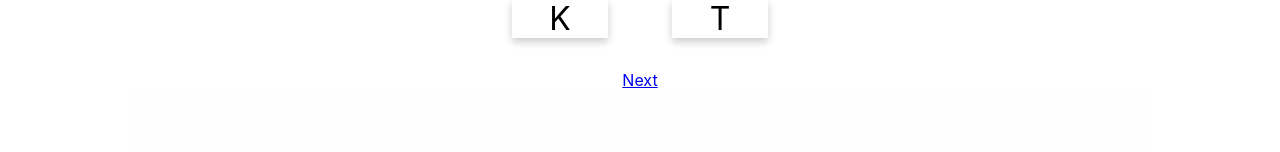
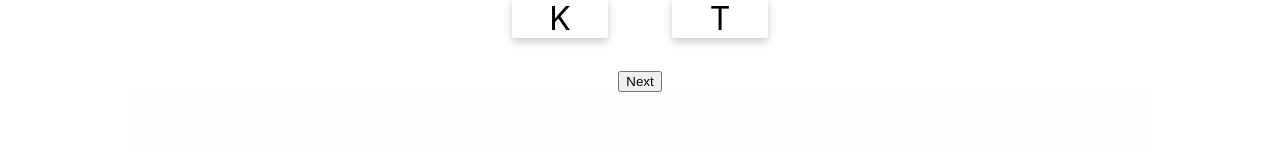
Before and after one commit to theeramate1999/LabReact, a React (Create React App) app in the folder card-game/: page / in a window 1280 px wide. Shown: the part 218-370 px from the top of the page. Built offline with nearby package versions, Linux system fonts and the light colour scheme.

Commit message:
7.2 refresh Page to next Question (Button Next)

```diff
--- a/card-game/src/App.js
+++ b/card-game/src/App.js
@@ -9,6 +9,9 @@ import ans3 from './Image/ans3.jpg';
 var word;
 var image;
 var numRan = Math.floor(Math.random() * 3)+1;
+function refreshPage(){
+  window.location.reload();
+}
 switch(numRan){
 
 case 1:word = "Thailand";
@@ -26,7 +29,7 @@ function App() {
  <div>
    <h1><center>React Game</center></h1>
    <center><WordCard value={word}/></center>
-   <center><botton> <a href="http://localhost:3000/"> Next </a> </botton> </center>
+   <center><button type="button" onClick={ refreshPage }> <span>Next</span> </button> </center>
    <center><img src={image}/></center>
 </div>
  );
```
